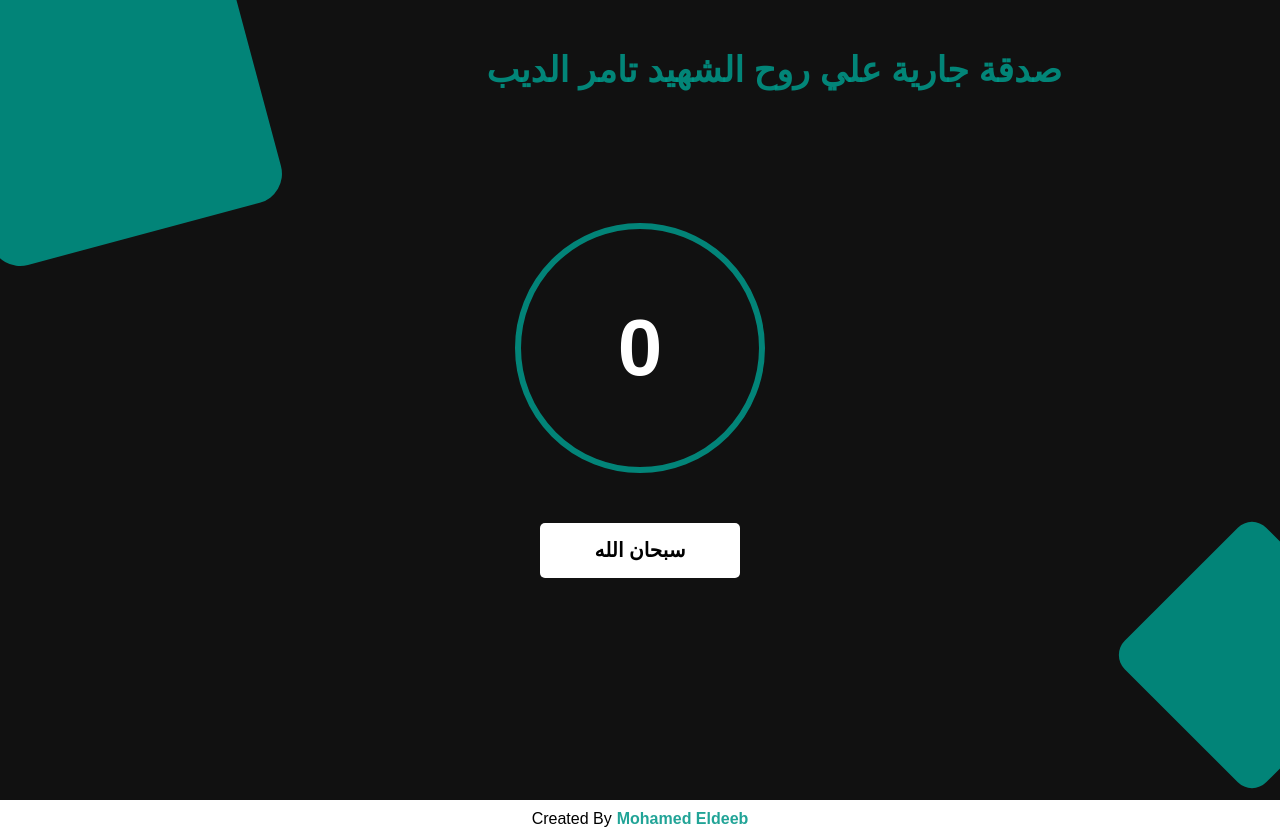
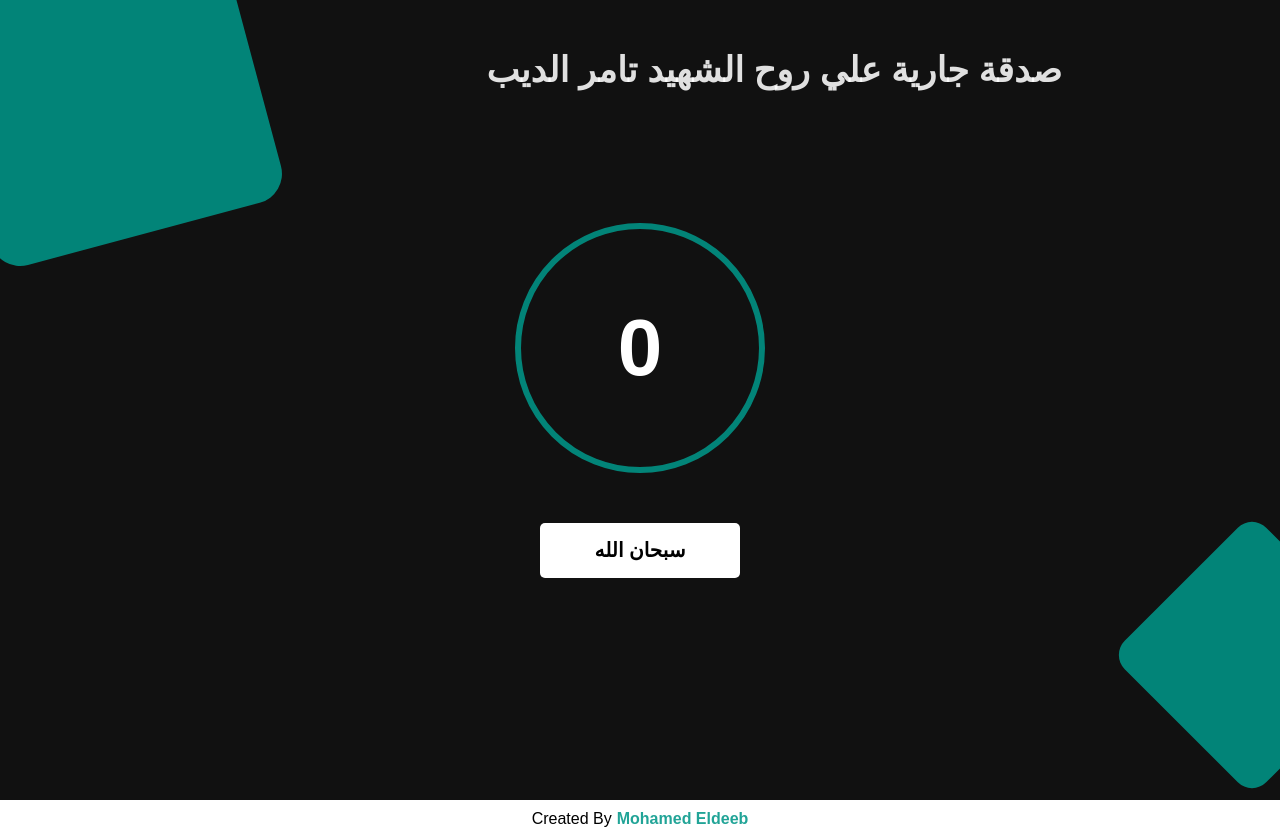
Before and after one commit to mohamedaldeeb20/mohamedaldeeb20.github.io, a plain HTML site: page index.html in a window 1280 px wide. Drawn offline with Linux system fonts and the light colour scheme; files that its build step writes are made by us from their sources.

Commit message:
Update master.css

```diff
--- a/master.css
+++ b/master.css
@@ -11,7 +11,7 @@ nav h2 {
     display: flex;
     justify-content: center;
     align-items: center;
-    color: #009688de;
+    color: #ffffffde;
     font-size: 35px;
     position: absolute;
     left: 38%;
```
